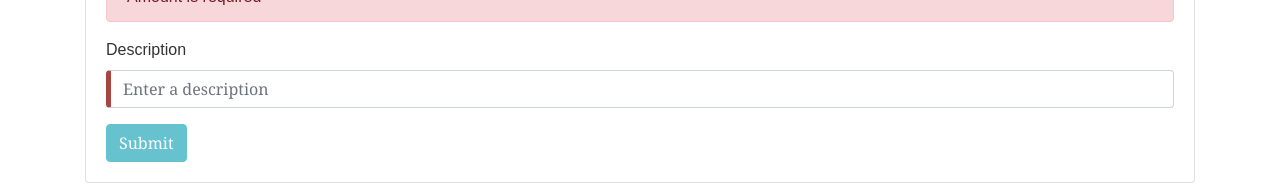
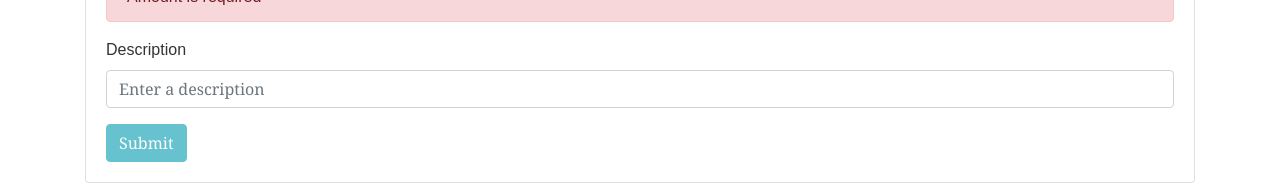
Before and after one commit to olaia/SharedExpenses-web, an Angular app: page /addexpense in a window 1280 px wide. Shown: the part 625-810 px from the top of the page. Built offline with nearby package versions, Linux system fonts and the light colour scheme.

Commit message:
Fix in Expense form IDs.

```diff
--- a/src/app/components/expense-form/expense-form.component.html
+++ b/src/app/components/expense-form/expense-form.component.html
@@ -24,13 +24,12 @@
       <div [hidden]="!amount.pristine" class="alert alert-danger">Amount is required</div>
 
       <div class="form-group">
-        <label for="amount">Description</label>
+        <label for="description">Description</label>
         <input type="text" [(ngModel)]="expense.description"
           class="form-control"
-          id="amount"
-          name="amount"
-          placeholder="Enter a description"
-          required #amount="ngModel">
+          id="description"
+          name="description"
+          placeholder="Enter a description">
       </div>
 
       <button type="submit" [disabled]="!expenseForm.form.valid"
```
